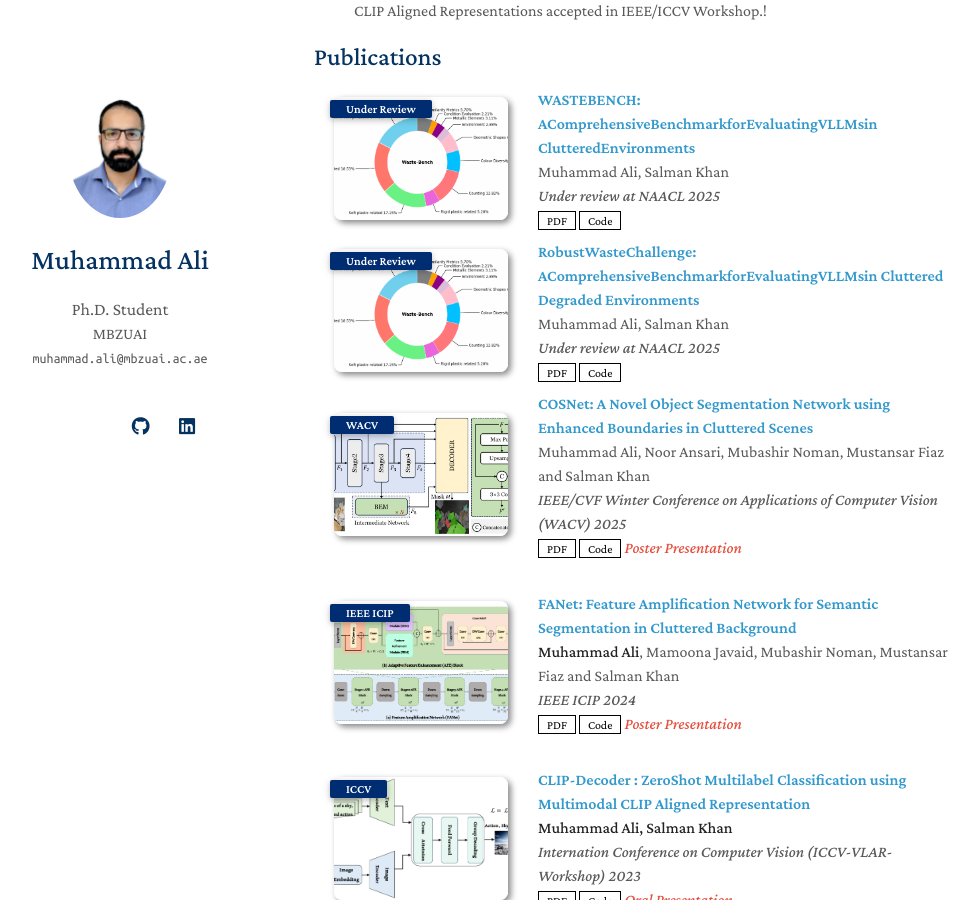
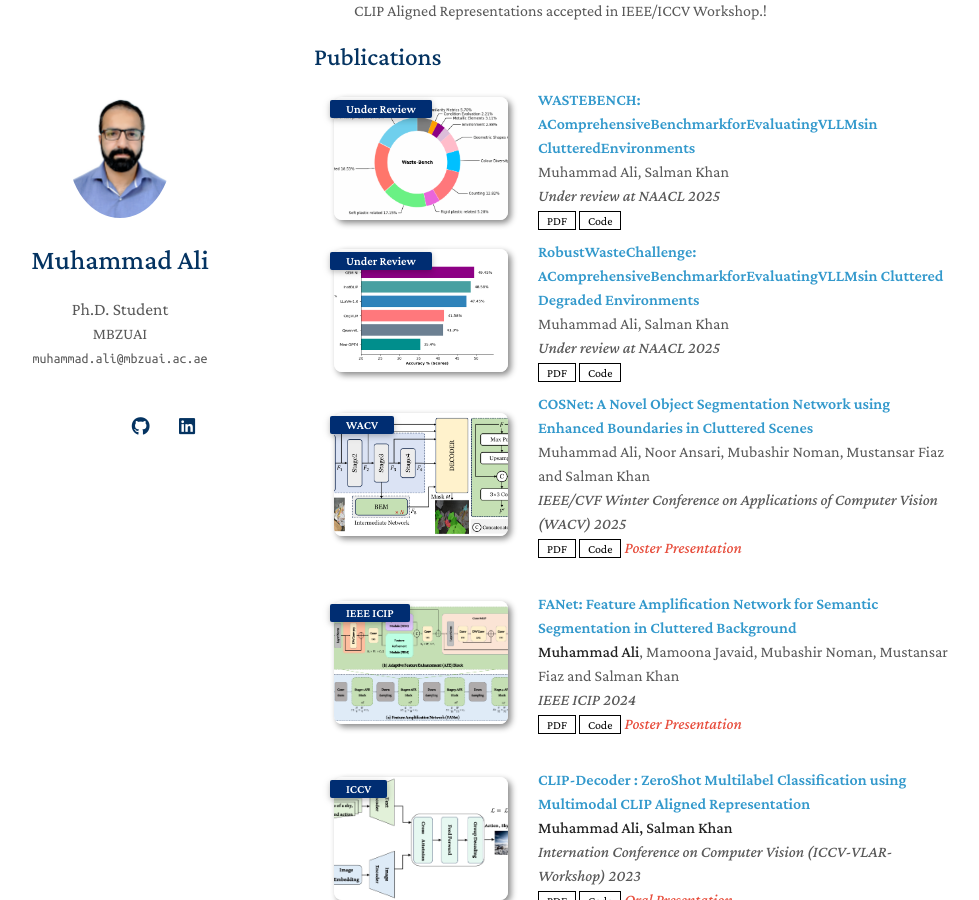
Before and after one commit to aliman80/aliman80.github.io, a Jekyll site: the page built from index.md, in a window 1280 px wide and 900 px high, scrolled down 567 px. Shown: the whole window, without its empty margins (156-1135 px from the left). Built offline with Jekyll 4.4.1, drawn with Linux system fonts in a browser that asks for light colours; a style sheet for code colours, icons or effects is not loaded; our own code applies the rules of GitHub Pages for plain Markdown files.

Commit message:
Update publications.md

```diff
--- a/_includes/publications.md
+++ b/_includes/publications.md
@@ -28,7 +28,7 @@
 <div class="pub-row">
 
   <div class="col-sm-3 abbr" style="position: relative;padding-right: 15px;padding-left: 15px;">
-    <img src="assets/img/CAT.png " class="teaser img-fluid z-depth-1">
+    <img src="assets/img/Robust-Waste.png " class="teaser img-fluid z-depth-1">
     <abbr class="badge">Under Review</abbr>
   </div>
 
```
